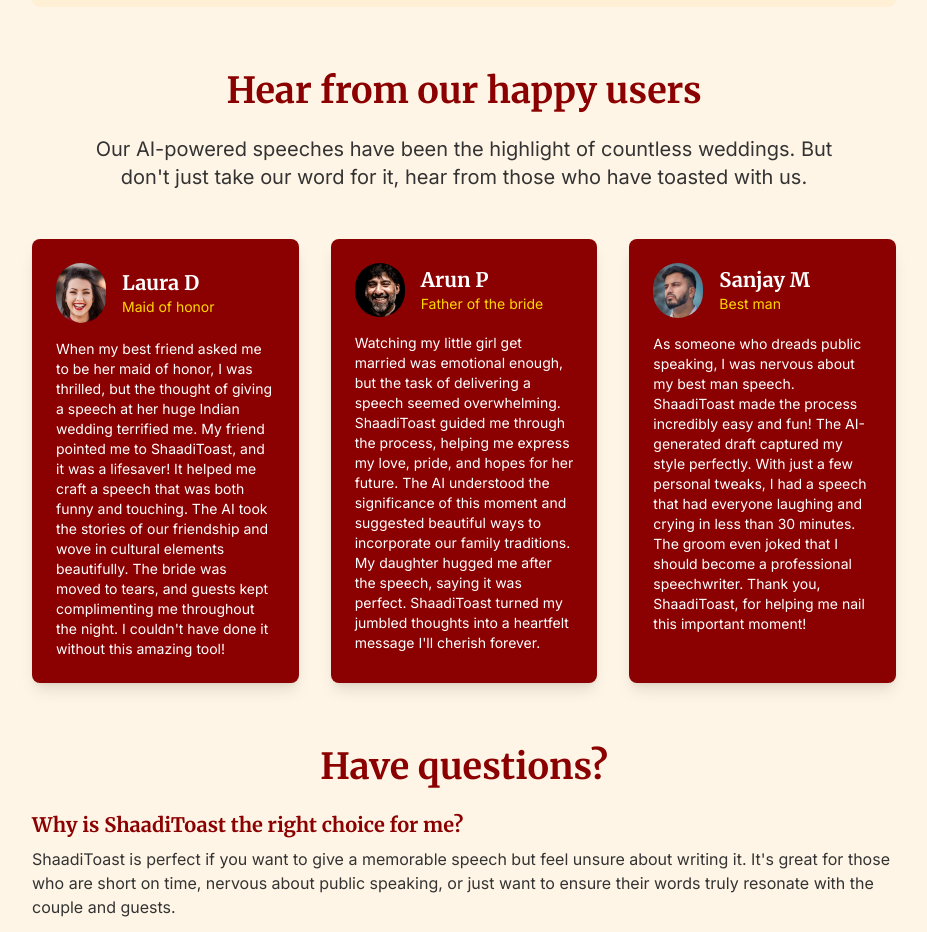
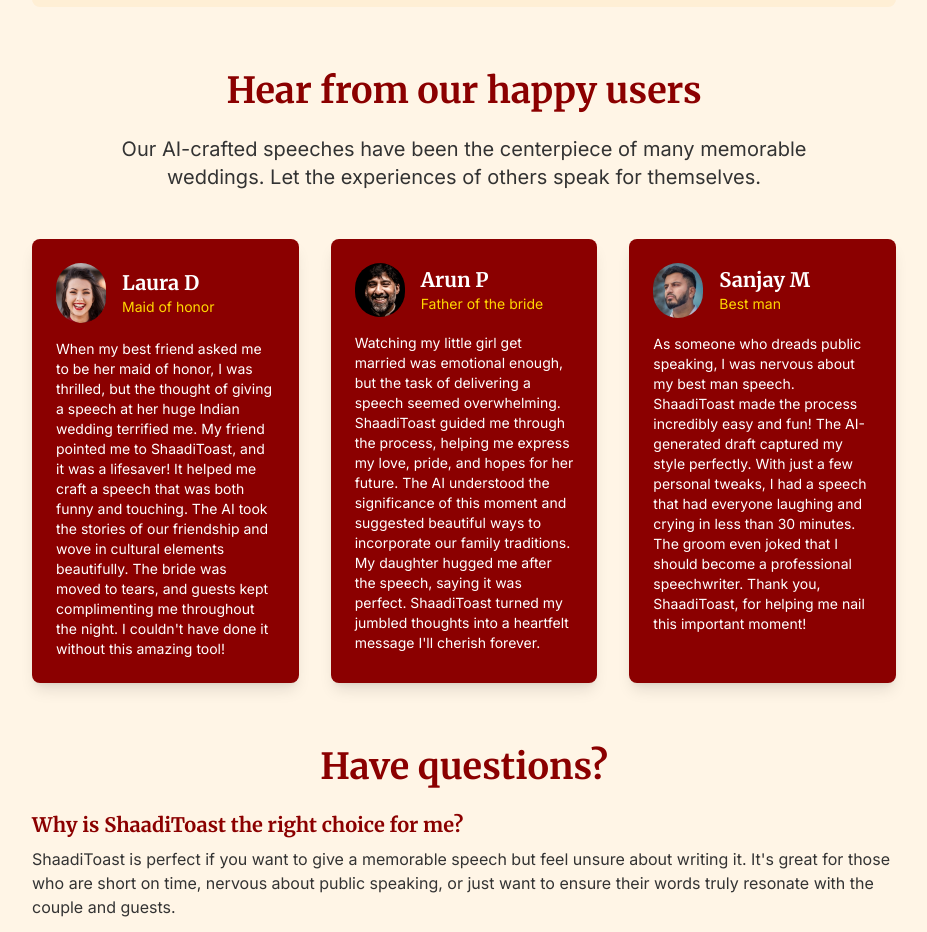
Before and after one commit to gaitonde/shaadi-toast, a Next.js app: page / in a window 1280 px wide. Shown: the part 2979-3911 px from the top of the page, without its empty margins (176-1103 px from the left). Built offline with nearby package versions, Linux system fonts and the light colour scheme.

Commit message:
updated testimonials to use diff lang

```diff
--- a/src/components/landing-page.tsx
+++ b/src/components/landing-page.tsx
@@ -160,7 +160,7 @@
             Hear from our happy users
           </h2>
           <p className="text-lg md:text-xl text-[#333] max-w-3xl mx-auto mb-12 text-center">
-            Our AI-powered speeches have been the highlight of countless weddings. But don&apos;t just take our word for it, hear from those who have toasted with us.
+            Our AI-crafted speeches have been the centerpiece of many memorable weddings. Let the experiences of others speak for themselves.
           </p>
 
           <div className="grid md:grid-cols-3 gap-8">
```
